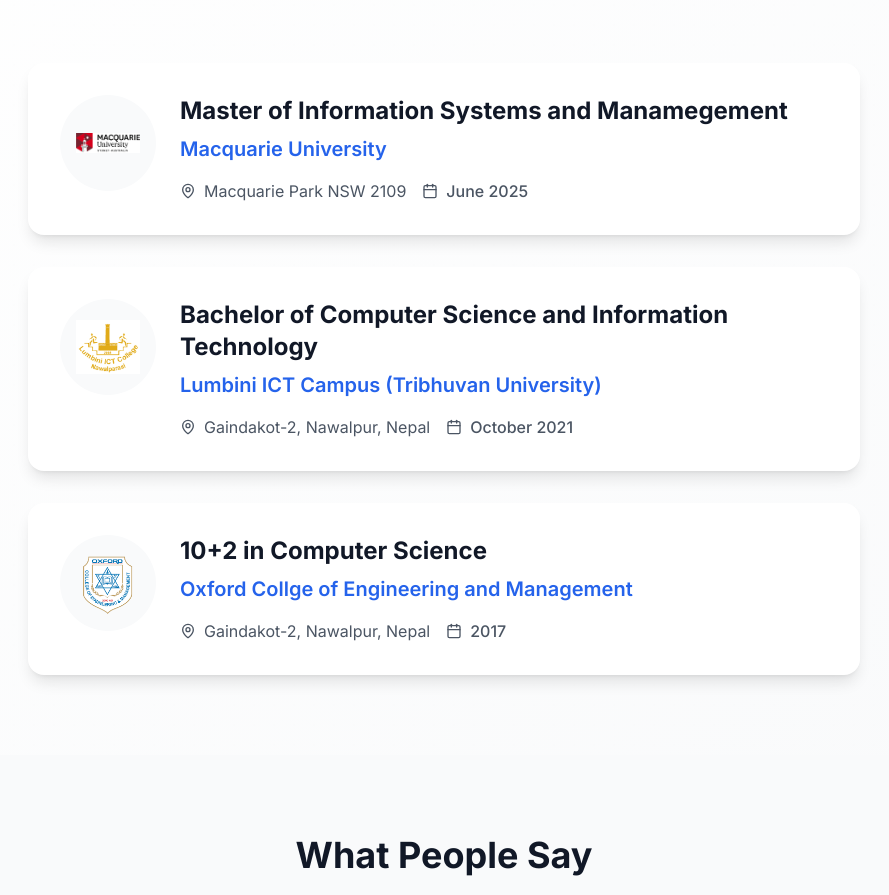
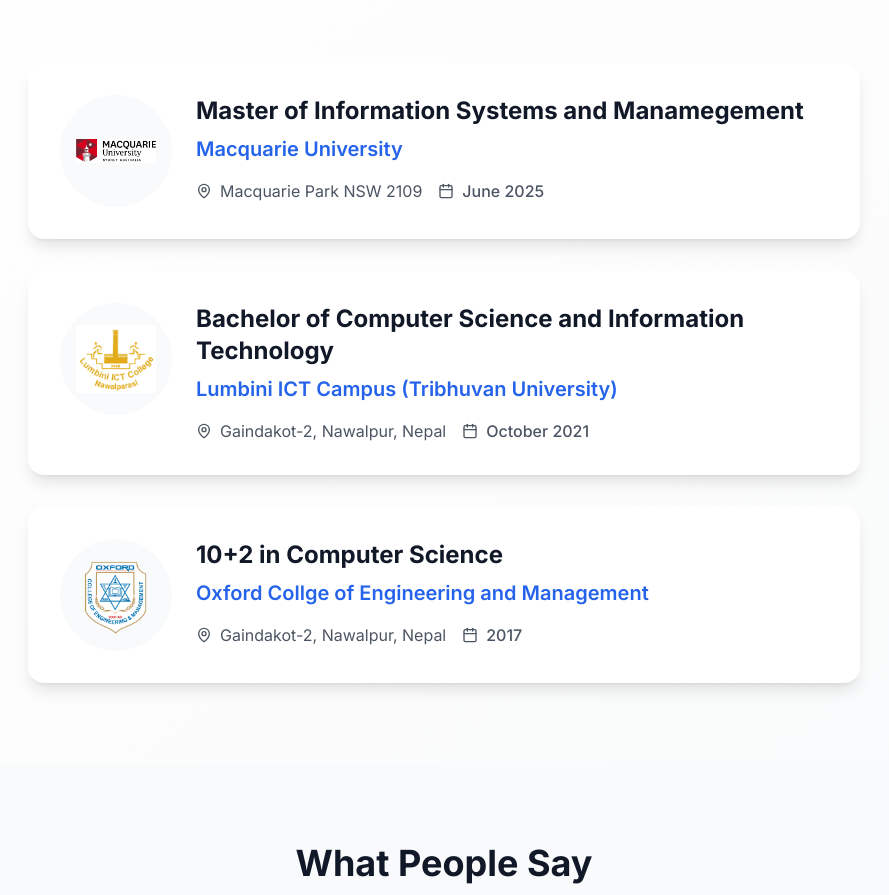
Before and after one commit to SushanGhimire/portfolio, a Next.js app: page / in a window 1280 px wide. Shown: the part 5020-5915 px from the top of the page, without its empty margins (196-1085 px from the left). Built offline with nearby package versions, Linux system fonts and the light colour scheme.

Commit message:
uni/college logo made little bigger

```diff
--- a/app/components/Education.tsx
+++ b/app/components/Education.tsx
@@ -56,12 +56,10 @@ export default function Education() {
                 <div className="flex flex-col md:flex-row items-center md:items-start gap-6">
                   {/* University Logo */}
                   <div className="flex-shrink-0">
-                    <div className="w-24 h-24 bg-gray-50 rounded-full p-4 flex items-center justify-center hover:scale-105 transition-transform duration-300">
+                    <div className="w-28 h-28 bg-gray-50 rounded-full p-4 flex items-center justify-center hover:scale-105 transition-transform duration-300">
                       <Image
                         src={edu.logo || "/placeholder.svg"}
                         alt={edu.school}
-                        width={64}
-                        height={64}
                         className="object-contain"
                       />
                     </div>
```
